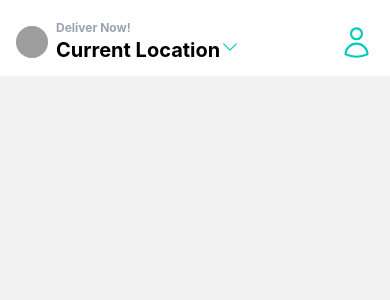
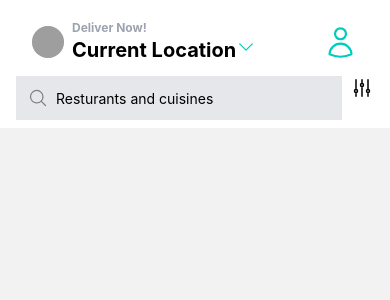
Before and after one commit to davidkamayor/deliveroo-clone, a React Native app: screen /Home in a window 390 px wide. Shown: the top 300 px of the page. Built offline with nearby package versions, Linux system fonts and the light colour scheme; grey boxes are pictures that could not be loaded.

Commit message:
build search bararch bar for homescreen

```diff
--- a/screens/HomeScreen.tsx
+++ b/screens/HomeScreen.tsx
@@ -1,4 +1,4 @@
-import { View, Text, Image, SafeAreaView } from "react-native";
+import { View, Text, Image, SafeAreaView, TextInput } from "react-native";
 import { styled } from "nativewind";
 import React, { useLayoutEffect } from "react";
 import { useNavigation } from "@react-navigation/native";
@@ -6,8 +6,8 @@ import { useNavigation } from "@react-navigation/native";
 import {
   UserIcon,
   ChevronDownIcon,
-  SearchIcon,
-  AdjustmentsIcon,
+  MagnifyingGlassIcon,
+  AdjustmentsVerticalIcon,
 } from "react-native-heroicons/outline";
 
 const StyledView = styled(View);
@@ -17,7 +17,7 @@ const HomeScreen = (): React.JSX.Element => {
   const navigation = useNavigation();
 
   // updates screen when variables inside array update
-  React.useLayoutEffect(() => {
+  useLayoutEffect(() => {
     navigation.setOptions({
       headerShown: false,
     });
@@ -26,7 +26,7 @@ const HomeScreen = (): React.JSX.Element => {
   return (
     <SafeAreaView className="bg-white pt-5">
       {/* Header */}
-      <StyledView className="flex-row pb-3 items-center mx-4 space-x-2">
+      <StyledView className="flex-row pb-3 items-center mx-4 space-x-2 px-4">
         <Image
           source={{
             uri: "https://links.papareact.com/wru",
@@ -46,6 +46,17 @@ const HomeScreen = (): React.JSX.Element => {
       </StyledView>
 
       {/* Search */}
+      <StyledView className="flex-row space-x-2 pb-2 mx-4">
+        <StyledView className="flex-row flex-1 space-x-2 bg-gray-200 p-3">
+          <MagnifyingGlassIcon color="gray" size={20} />
+          <TextInput
+            placeholder="Resturants and cuisines"
+            keyboardType="default"
+          />
+        </StyledView>
+
+        <AdjustmentsVerticalIcon></AdjustmentsVerticalIcon>
+      </StyledView>
     </SafeAreaView>
   );
 };
```
